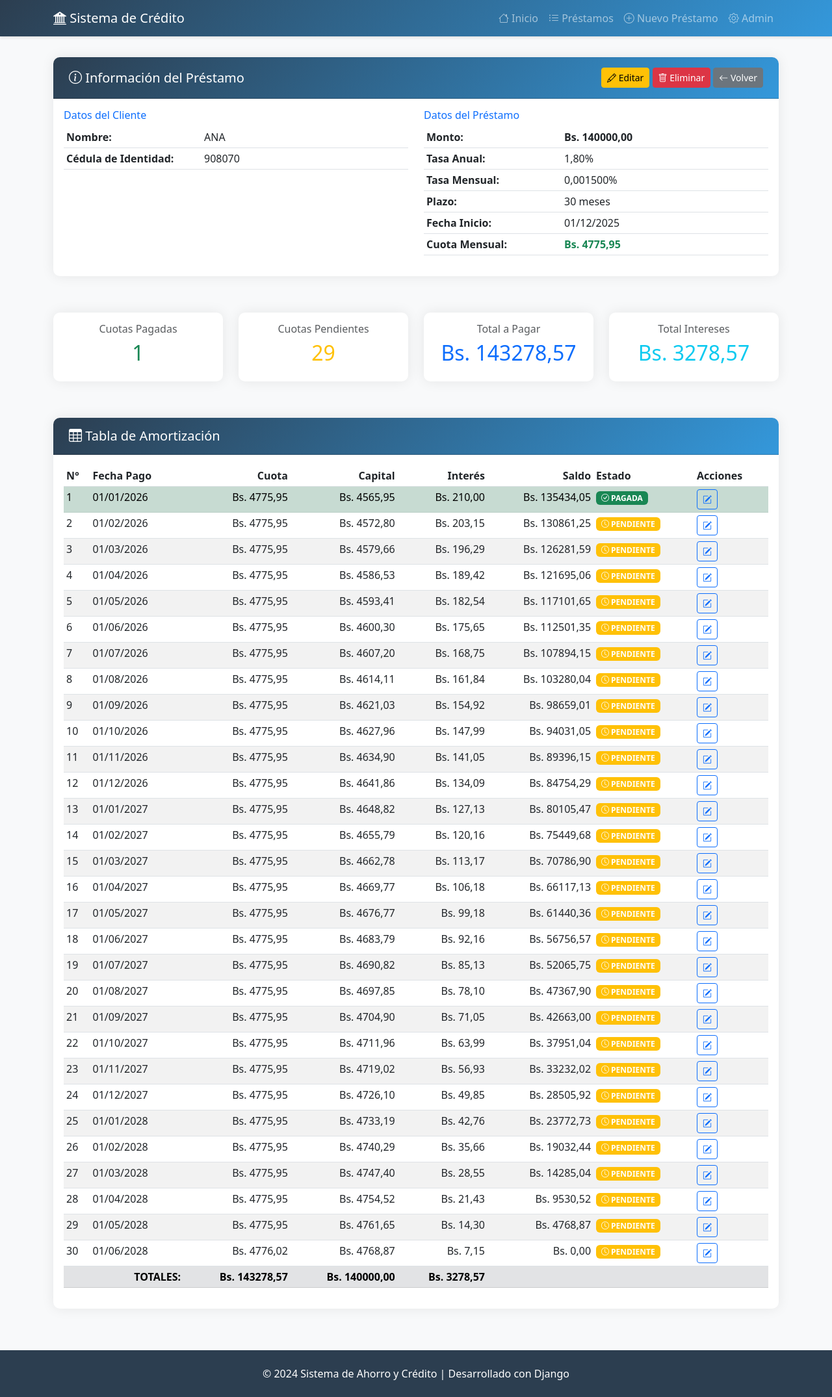
After one commit to kymer591/final, a Django app: page /prestamos/2/ in a window 1280 px wide. The commit adds this page. Shown: the whole page at 65% size. Run offline with Django 5.2, Linux system fonts and the light colour scheme; data comes from the database, SQL or seed files in the repository; both versions use the stored data as it was after the commit.

Commit message:
feat:complete final

```diff
--- a/creditos/models.py
+++ b/creditos/models.py
@@ -61,8 +61,7 @@ class Prestamo(models.Model):
         return cuota.quantize(Decimal('0.01'))
 
     def generar_amortizacion(self):
-        """Genera la tabla de amortización completa"""
-        # Eliminar amortizaciones anteriores si existen
+        """tabla de amortización"""
         self.amortizaciones.all().delete()
 
         saldo = self.monto
@@ -70,27 +69,20 @@ class Prestamo(models.Model):
         fecha_pago = self.fecha_inicio
 
         for numero_cuota in range(1, self.plazo + 1):
-            # Calcular fecha de pago (agregar un mes)
             fecha_pago = fecha_pago + relativedelta(months=1)
-
-            # Calcular interés del período
             interes = (saldo * self.tasa_mensual).quantize(Decimal('0.01'))
 
-            # Calcular capital (amortización)
             if numero_cuota == self.plazo:
-                # Última cuota: ajustar para que el saldo quede en 0
                 capital = saldo
                 cuota_ajustada = capital + interes
             else:
                 capital = (cuota - interes).quantize(Decimal('0.01'))
                 cuota_ajustada = cuota
 
-            # Calcular nuevo saldo
             nuevo_saldo = (saldo - capital).quantize(Decimal('0.01'))
             if nuevo_saldo < 0:
                 nuevo_saldo = Decimal('0.00')
 
-            # Crear registro de amortización
             Amortizacion.objects.create(
                 prestamo=self,
                 numero_cuota=numero_cuota,
@@ -101,7 +93,6 @@ class Prestamo(models.Model):
                 saldo=nuevo_saldo
             )
 
-            # Actualizar saldo para la siguiente iteración
             saldo = nuevo_saldo
 
     def save(self, *args, **kwargs):
@@ -109,7 +100,6 @@ class Prestamo(models.Model):
         is_new = self.pk is None
         super().save(*args, **kwargs)
 
-        # Solo generar amortización si es un nuevo préstamo
         if is_new:
             self.generar_amortizacion()
 
--- a/creditos/templates/creditos/base.html
+++ b/creditos/templates/creditos/base.html
@@ -79,7 +79,6 @@
     {% block extra_css %}{% endblock %}
 </head>
 <body>
-    <!-- Navbar -->
     <nav class="navbar navbar-expand-lg navbar-dark">
         <div class="container">
             <a class="navbar-brand" href="{% url 'home' %}">
@@ -115,7 +114,6 @@
         </div>
     </nav>
 
-    <!-- Messages -->
     {% if messages %}
         <div class="container mt-3">
             {% for message in messages %}
@@ -127,14 +125,12 @@
         </div>
     {% endif %}
 
-    <!-- Content -->
     <div class="content-wrapper">
         <div class="container">
             {% block content %}{% endblock %}
         </div>
     </div>
 
-    <!-- Footer -->
     <footer>
         <div class="container text-center">
             <p class="mb-0">&copy; 2024 Sistema de Ahorro y Crédito | Desarrollado con Django</p>
--- /dev/null
+++ b/creditos/templates/creditos/prestamo_detalle.html
@@ -0,0 +1,180 @@
+{% extends 'creditos/base.html' %}
+
+{% block title %}Detalle del Préstamo - {{ prestamo.nombre }}{% endblock %}
+
+{% block content %}
+<div class="row mb-4">
+    <div class="col-12">
+        <div class="card">
+            <div class="card-header d-flex justify-content-between align-items-center">
+                <h5 class="mb-0"><i class="bi bi-info-circle"></i> Información del Préstamo</h5>
+                <div>
+                    <a href="{% url 'prestamo_editar' prestamo.pk %}" class="btn btn-warning btn-sm">
+                        <i class="bi bi-pencil"></i> Editar
+                    </a>
+                    <a href="{% url 'prestamo_eliminar' prestamo.pk %}" class="btn btn-danger btn-sm">
+                        <i class="bi bi-trash"></i> Eliminar
+                    </a>
+                    <a href="{% url 'prestamo_lista' %}" class="btn btn-secondary btn-sm">
+                        <i class="bi bi-arrow-left"></i> Volver
+                    </a>
+                </div>
+            </div>
+            <div class="card-body">
+                <div class="row">
+                    <div class="col-md-6">
+                        <h6 class="text-primary">Datos del Cliente</h6>
+                        <table class="table table-sm">
+                            <tr>
+                                <th width="40%">Nombre:</th>
+                                <td>{{ prestamo.nombre }}</td>
+                            </tr>
+                            <tr>
+                                <th>Cédula de Identidad:</th>
+                                <td>{{ prestamo.ci }}</td>
+                            </tr>
+                        </table>
+                    </div>
+                    <div class="col-md-6">
+                        <h6 class="text-primary">Datos del Préstamo</h6>
+                        <table class="table table-sm">
+                            <tr>
+                                <th width="40%">Monto:</th>
+                                <td><strong>Bs. {{ prestamo.monto|floatformat:2 }}</strong></td>
+                            </tr>
+                            <tr>
+                                <th>Tasa Anual:</th>
+                                <td>{{ prestamo.tasa_interes_anual }}%</td>
+                            </tr>
+                            <tr>
+                                <th>Tasa Mensual:</th>
+                                <td>{{ prestamo.tasa_mensual|floatformat:6 }}%</td>
+                            </tr>
+                            <tr>
+                                <th>Plazo:</th>
+                                <td>{{ prestamo.plazo }} meses</td>
+                            </tr>
+                            <tr>
+                                <th>Fecha Inicio:</th>
+                                <td>{{ prestamo.fecha_inicio|date:"d/m/Y" }}</td>
+                            </tr>
+                            <tr>
+                                <th>Cuota Mensual:</th>
+                                <td><strong class="text-success">Bs. {{ prestamo.cuota_mensual|floatformat:2 }}</strong></td>
+                            </tr>
+                        </table>
+                    </div>
+                </div>
+            </div>
+        </div>
+    </div>
+</div>
+
+<!-- Resumen de Pagos -->
+<div class="row mb-4">
+    <div class="col-md-3">
+        <div class="card text-center">
+            <div class="card-body">
+                <h6 class="text-muted">Cuotas Pagadas</h6>
+                <h2 class="text-success">{{ cuotas_pagadas }}</h2>
+            </div>
+        </div>
+    </div>
+    <div class="col-md-3">
+        <div class="card text-center">
+            <div class="card-body">
+                <h6 class="text-muted">Cuotas Pendientes</h6>
+                <h2 class="text-warning">{{ cuotas_pendientes }}</h2>
+            </div>
+        </div>
+    </div>
+    <div class="col-md-3">
+        <div class="card text-center">
+            <div class="card-body">
+                <h6 class="text-muted">Total a Pagar</h6>
+                <h2 class="text-primary">Bs. {{ total_cuotas|floatformat:2 }}</h2>
+            </div>
+        </div>
+    </div>
+    <div class="col-md-3">
+        <div class="card text-center">
+            <div class="card-body">
+                <h6 class="text-muted">Total Intereses</h6>
+                <h2 class="text-info">Bs. {{ total_interes|floatformat:2 }}</h2>
+            </div>
+        </div>
+    </div>
+</div>
+
+<!-- Tabla de Amortización -->
+<div class="row">
+    <div class="col-12">
+        <div class="card">
+            <div class="card-header">
+                <h5 class="mb-0"><i class="bi bi-table"></i> Tabla de Amortización</h5>
+            </div>
+            <div class="card-body">
+                <div class="table-responsive">
+                    <table class="table table-striped table-hover table-sm">
+                        <thead>
+                            <tr>
+                                <th>N°</th>
+                                <th>Fecha Pago</th>
+                                <th class="text-end">Cuota</th>
+                                <th class="text-end">Capital</th>
+                                <th class="text-end">Interés</th>
+                                <th class="text-end">Saldo</th>
+                                <th>Estado</th>
+                                <th>Acciones</th>
+                            </tr>
+                        </thead>
+                        <tbody>
+                            {% for amortizacion in amortizaciones %}
+                            <tr {% if amortizacion.pagado %}class="table-success"{% elif amortizacion.dias_mora > 0 %}class="table-danger"{% endif %}>
+                                <td>{{ amortizacion.numero_cuota }}</td>
+                                <td>{{ amortizacion.fecha_pago|date:"d/m/Y" }}</td>
+                                <td class="text-end">Bs. {{ amortizacion.cuota|floatformat:2 }}</td>
+                                <td class="text-end">Bs. {{ amortizacion.capital|floatformat:2 }}</td>
+                                <td class="text-end">Bs. {{ amortizacion.interes|floatformat:2 }}</td>
+                                <td class="text-end">Bs. {{ amortizacion.saldo|floatformat:2 }}</td>
+                                <td>
+                                    {% if amortizacion.pagado %}
+                                        <span class="badge bg-success">
+                                            <i class="bi bi-check-circle"></i> {{ amortizacion.estado }}
+                                        </span>
+                                    {% elif amortizacion.dias_mora > 0 %}
+                                        <span class="badge bg-danger">
+                                            <i class="bi bi-exclamation-triangle"></i> {{ amortizacion.estado }}
+                                        </span>
+                                    {% else %}
+                                        <span class="badge bg-warning">
+                                            <i class="bi bi-clock"></i> {{ amortizacion.estado }}
+                                        </span>
+                                    {% endif %}
+                                </td>
+                                <td>
+                                    <a href="{% url 'amortizacion_actualizar' amortizacion.pk %}"
+                                       class="btn btn-sm btn-outline-primary"
+                                       title="Actualizar estado">
+                                        <i class="bi bi-pencil-square"></i>
+                                    </a>
+                                </td>
+                            </tr>
+                            {% endfor %}
+                        </tbody>
+                        <tfoot class="table-secondary">
+                            <tr>
+                                <th colspan="2" class="text-end">TOTALES:</th>
+                                <th class="text-end">Bs. {{ total_cuotas|floatformat:2 }}</th>
+                                <th class="text-end">Bs. {{ total_capital|floatformat:2 }}</th>
+                                <th class="text-end">Bs. {{ total_interes|floatformat:2 }}</th>
+                                <th colspan="3"></th>
+                            </tr>
+                        </tfoot>
+                    </table>
+                </div>
+            </div>
+        </div>
+    </div>
+</div>
+{% endblock %}
--- a/creditos/views.py
+++ b/creditos/views.py
@@ -57,7 +57,6 @@ def prestamo_editar(request, pk):
         form = PrestamoForm(request.POST, instance=prestamo)
         if form.is_valid():
             prestamo = form.save()
-            # Regenerar la tabla de amortización
             prestamo.generar_amortizacion()
             messages.success(
                 request,
@@ -82,12 +81,10 @@ def prestamo_detalle(request, pk):
     prestamo = get_object_or_404(Prestamo, pk=pk)
     amortizaciones = prestamo.amortizaciones.all()
 
-    # Calcular totales
     total_cuotas = sum(a.cuota for a in amortizaciones)
     total_capital = sum(a.capital for a in amortizaciones)
     total_interes = sum(a.interes for a in amortizaciones)
 
-    # Calcular estado de pagos
     cuotas_pagadas = amortizaciones.filter(pagado=True).count()
     cuotas_pendientes = amortizaciones.filter(pagado=False).count()
 
```
Also changed, not shown: creditos/forms.py (+0 -16 lines), creditos/templates/creditos/amortizacion_form.html (added, +137 -0 lines), creditos/templates/creditos/prestamo_confirmar_eliminar.html (added, +70 -0 lines), creditos/templates/creditos/prestamo_form.html (added, +163 -0 lines), creditos/templates/creditos/prestamo_lista.html (added, +99 -0 lines), db.sqlite3.
